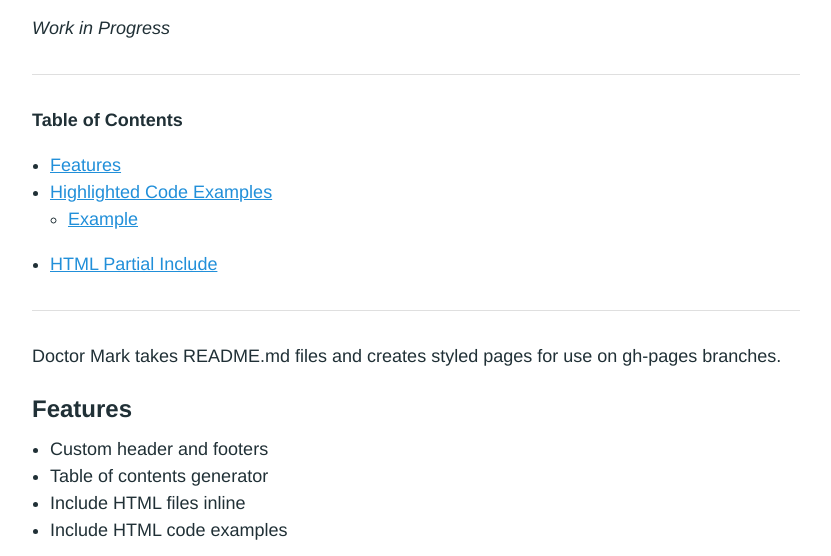
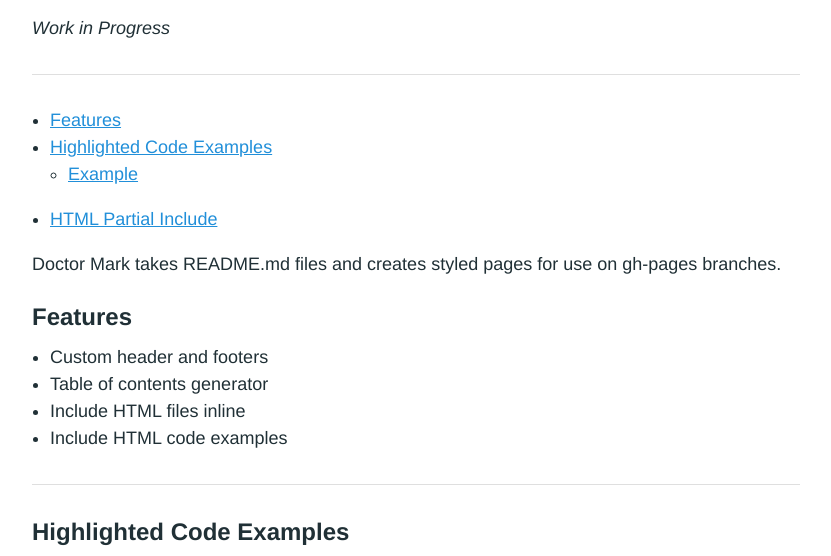
Before and after one commit to jxnblk/doctor-mark, a website: page index.html in a window 1280 px wide. Shown: the part 212-768 px from the top of the page, without its empty margins (224-1055 px from the left). Drawn offline with Linux system fonts and the light colour scheme.

Commit message:
Remove toc heading

```diff
--- a/index.html
+++ b/index.html
@@ -23,10 +23,8 @@
 <h1 id="doctor-mark"><a href="#doctor-mark">Doctor Mark</a></h1><p>A Gulp-Powered Automatic Page Generation Tool</p>
 <p><em>Work in Progress</em></p>
 <hr>
-<p><strong>Table of Contents</strong></p>
 <div class="toc"><ul><li><a href="#features">Features</a></li><li><a href="#highlighted-code-examples">Highlighted Code Examples</a><ul><li><a href="#example">Example</a></li></ul></li><li><a href="#html-partial-include">HTML Partial Include</a></li></ul></div>
 
-<hr>
 <p>Doctor Mark takes README.md files and creates styled pages for use on gh-pages branches.</p>
 <h2 id="features"><a href="#features" name="features"><a href="#features">Features</a></a></h2><ul>
 <li>Custom header and footers</li>
```
Also changed, not shown: README.md.
